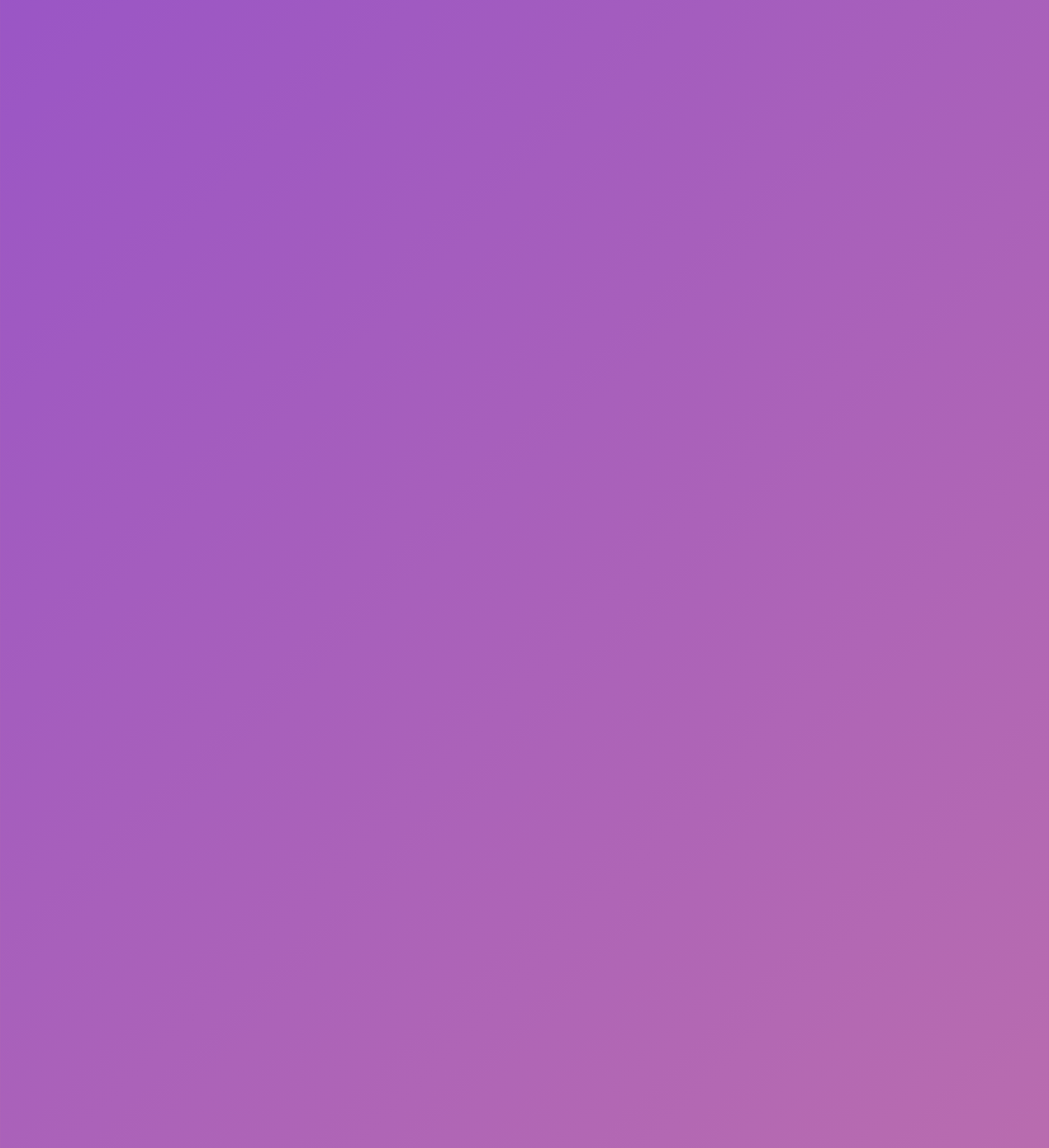
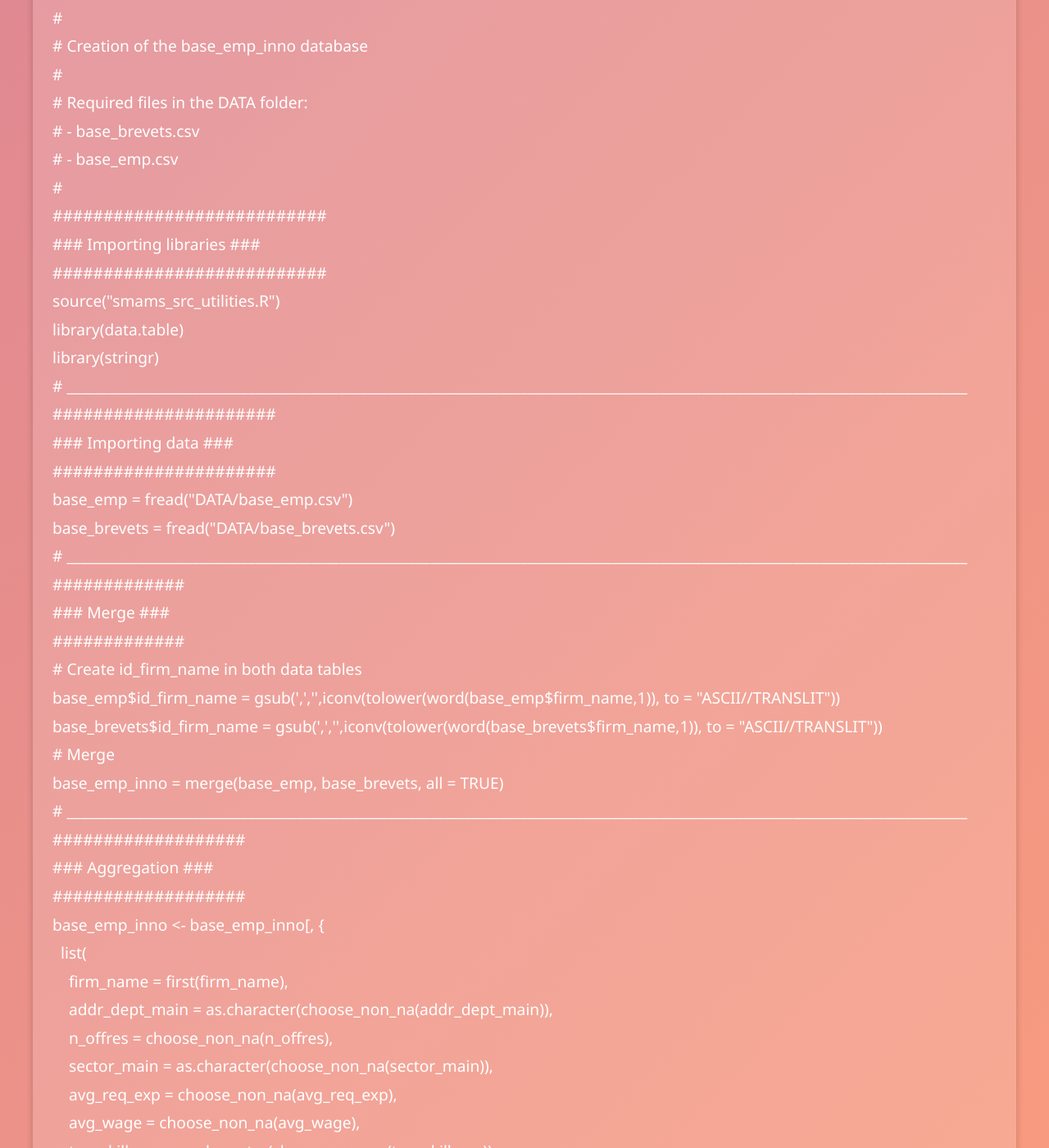
Before and after one commit to SebastienH422/ProjetR.smams, a Jekyll site: the page code-source.html, which Jekyll copies as it is, in a window 1280 px wide and 1400 px high, scrolled down 8032 px. Shown: the whole window at 82% size. Built offline with Jekyll 4.4.1, drawn with Linux system fonts in a browser that asks for light colours; some of the changed text lies outside the part shown.

Commit message:
Update code-source.html

```diff
--- a/code-source.html
+++ b/code-source.html
@@ -302,6 +302,75 @@
 <br>### END ###
 <br>###########</p>
             </section>
+            <section class="section block">
+                <h2>smams_match.R</h2>
+                <p>
+<br>#
+<br># Simon Fraile, Matilin Periat, Ahina Durrieu, Maina Boivent, Sébastien Hein
+<br>#
+<br># File smams_match.R
+<br>#
+<br># Creation of the base_emp_inno database
+<br>#
+<br># Required files in the DATA folder:
+<br># - base_brevets.csv
+<br># - base_emp.csv
+<br>#
+<br>###########################
+<br>### Importing libraries ###
+<br>###########################
+<br>source("smams_src_utilities.R")
+<br>library(data.table)
+<br>library(stringr)
+<br># _________________________________________________________________________________________________________________________________
+<br>######################
+<br>### Importing data ###
+<br>######################
+<br>base_emp = fread("DATA/base_emp.csv")
+<br>base_brevets = fread("DATA/base_brevets.csv")
+<br># _________________________________________________________________________________________________________________________________
+<br>#############
+<br>### Merge ###
+<br>#############
+<br># Create id_firm_name in both data tables
+<br>base_emp$id_firm_name = gsub(',','',iconv(tolower(word(base_emp$firm_name,1)), to = "ASCII//TRANSLIT"))
+<br>base_brevets$id_firm_name = gsub(',','',iconv(tolower(word(base_brevets$firm_name,1)), to = "ASCII//TRANSLIT"))
+<br># Merge
+<br>base_emp_inno = merge(base_emp, base_brevets, all = TRUE)
+<br># _________________________________________________________________________________________________________________________________
+<br>###################
+<br>### Aggregation ###
+<br>###################
+<br>base_emp_inno <- base_emp_inno[, {
+<br>&nbsp;&nbsp;list(
+<br>&nbsp;&nbsp;&nbsp;&nbsp;firm_name = first(firm_name),
+<br>&nbsp;&nbsp;&nbsp;&nbsp;addr_dept_main = as.character(choose_non_na(addr_dept_main)),
+<br>&nbsp;&nbsp;&nbsp;&nbsp;n_offres = choose_non_na(n_offres),
+<br>&nbsp;&nbsp;&nbsp;&nbsp;sector_main = as.character(choose_non_na(sector_main)),
+<br>&nbsp;&nbsp;&nbsp;&nbsp;avg_req_exp = choose_non_na(avg_req_exp),
+<br>&nbsp;&nbsp;&nbsp;&nbsp;avg_wage = choose_non_na(avg_wage),
+<br>&nbsp;&nbsp;&nbsp;&nbsp;top_skill_req = as.character(choose_non_na(top_skill_req)),
+<br>&nbsp;&nbsp;&nbsp;&nbsp;n_patents = choose_non_na(n_patents),
+<br>&nbsp;&nbsp;&nbsp;&nbsp;ipc_main_code = as.character(choose_non_na(ipc_main_code)),
+<br>&nbsp;&nbsp;&nbsp;&nbsp;ipc_main_desc = as.character(choose_non_na(ipc_main_desc)),
+<br>&nbsp;&nbsp;&nbsp;&nbsp;ipc_second_code = as.character(choose_non_na(ipc_second_code)),
+<br>&nbsp;&nbsp;&nbsp;&nbsp;ipc_second_desc = as.character(choose_non_na(ipc_second_desc)),
+<br>&nbsp;&nbsp;&nbsp;&nbsp;addr_city_main = as.character(choose_non_na(addr_city_main))
+<br>&nbsp;&nbsp;)
+<br>}, by = id_firm_name]
+<br># Remove the "id_firm_name" column
+<br>base_emp_inno[, id_firm_name := NULL]
+<br>#___________________________________________________________________________________________________________________________________
+<br>###################################
+<br>### Writing the database to csv ###
+<br>###################################
+<br>fwrite(base_emp_inno, "DATA/base_emp_inno.csv")
+<br>#___________________________________________________________________________________________________________________________________
+<br>###########
+<br>### END ###
+<br>###########
+                </p>
+            </section>
 
         </main>
 
```
